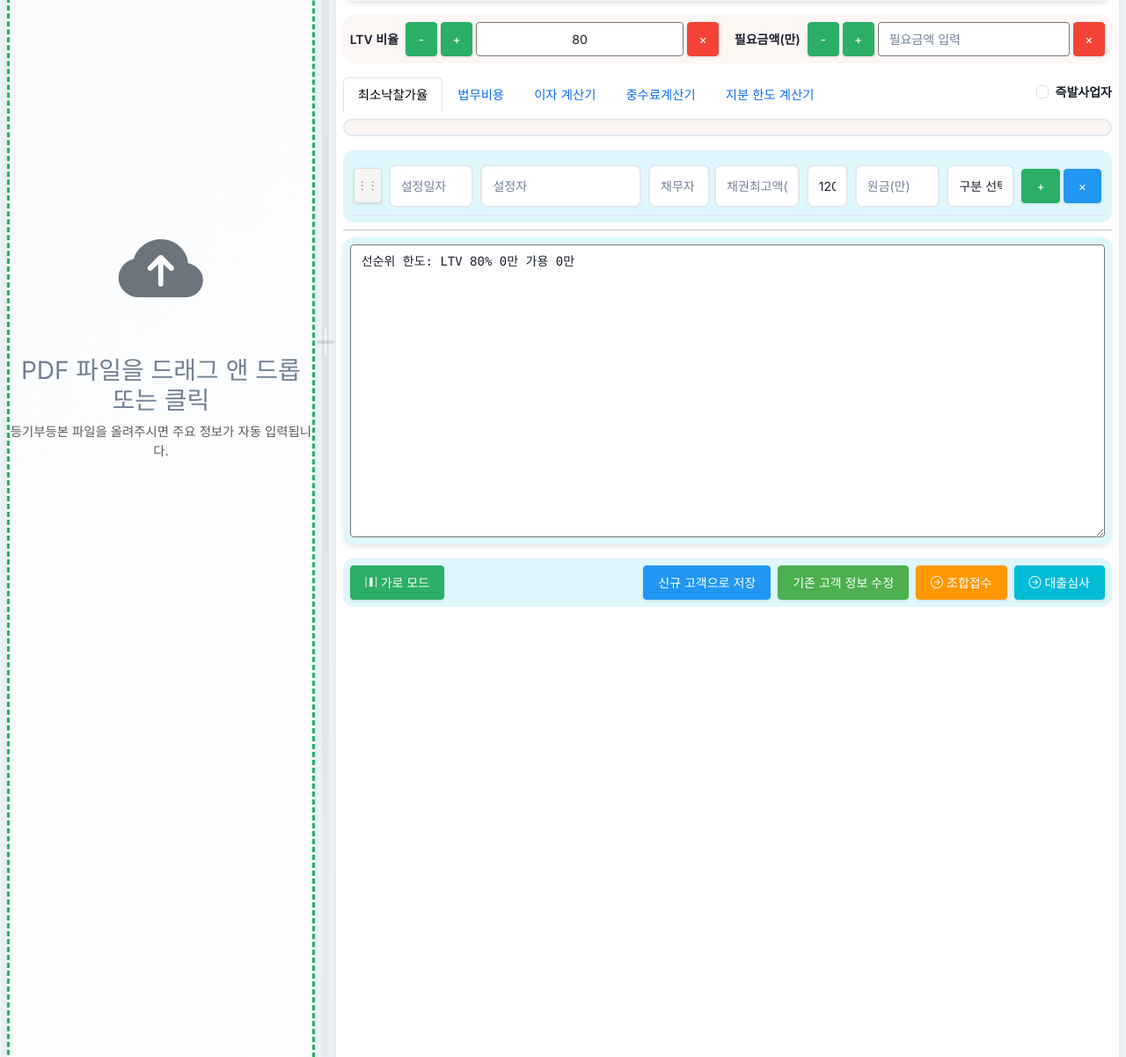
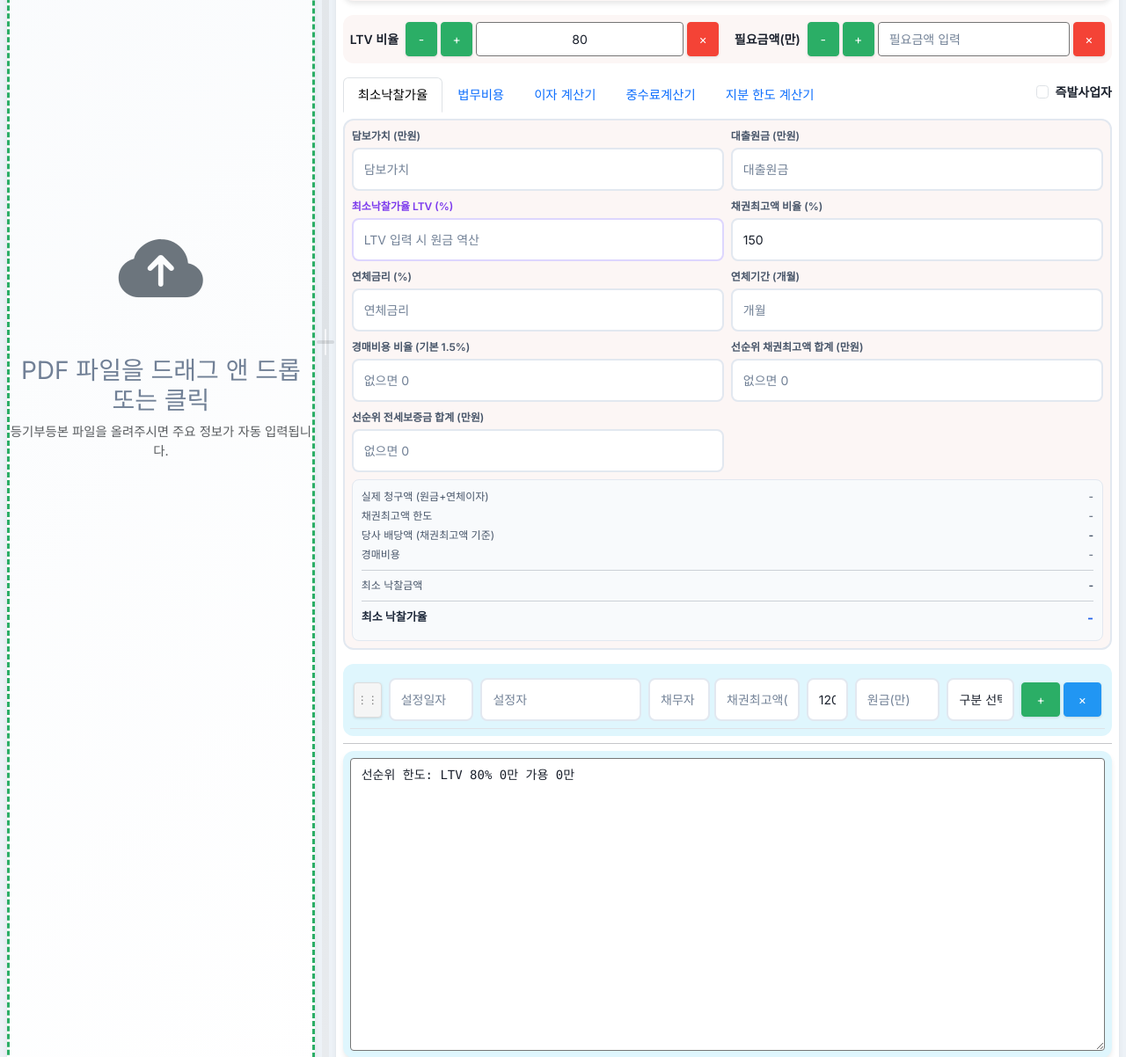
Before and after one commit to young626-jang/ltv_flask_, a Flask app: page / in a window 1280 px wide. Shown: the part 513-1715 px from the top of the page at 88% size. Run offline with Flask 3, Linux system fonts and the light colour scheme; data that the repository does not hold is empty; some libraries are stand-ins or nearby versions.

Commit message:
Update entry.html

```diff
--- a/templates/entry.html
+++ b/templates/entry.html
@@ -511,16 +511,20 @@
                 <!-- ====================================================== -->
                 <!-- 최소낙찰가율 계산기 탭 -->
                 <!-- ====================================================== -->
-                <div class="tab-pane fade" id="min-bid-tab-pane" role="tabpanel" style="margin: -0.5rem; padding: 0.5rem;">
+                <div class="tab-pane fade show active" id="min-bid-tab-pane" role="tabpanel" style="margin: -0.5rem; padding: 0.5rem;">
                     <div style="font-size: 13px;">
                         <div class="row g-2 mb-2">
                             <div class="col-6">
                                 <label class="form-label mb-1" style="font-size: 12px; color: #475569;">담보가치 (만원)</label>
-                                <input type="text" class="form-control form-control-sm" id="bid_collateral" placeholder="담보가치" oninput="calcMinBidRate()">
+                                <input type="text" class="form-control form-control-sm" id="bid_collateral" placeholder="담보가치" oninput="fmtComma(this); calcMinBidRate()">
                             </div>
                             <div class="col-6">
                                 <label class="form-label mb-1" style="font-size: 12px; color: #475569;">대출원금 (만원)</label>
-                                <input type="text" class="form-control form-control-sm" id="bid_principal" placeholder="대출원금" oninput="calcMinBidRate()">
+                                <input type="text" class="form-control form-control-sm" id="bid_principal" placeholder="대출원금" oninput="fmtComma(this); bid_clearLtv(); calcMinBidRate()">
+                            </div>
+                            <div class="col-6">
+                                <label class="form-label mb-1" style="font-size: 12px; color: #7C3AED; font-weight: 600;">최소낙찰가율 LTV (%)</label>
+                                <input type="text" class="form-control form-control-sm" id="bid_ltv" placeholder="LTV 입력 시 원금 역산" oninput="bid_clearPrincipal(); calcMinBidRate()" style="border-color: #DDD6FE;">
                             </div>
                             <div class="col-6">
                                 <label class="form-label mb-1" style="font-size: 12px; color: #475569;">채권최고액 비율 (%)</label>
@@ -535,16 +539,16 @@
                                 <input type="text" class="form-control form-control-sm" id="bid_overdue_months" placeholder="개월" oninput="calcMinBidRate()">
                             </div>
                             <div class="col-6">
-                                <label class="form-label mb-1" style="font-size: 12px; color: #475569;">경매비용 비율 (%)</label>
-                                <input type="text" class="form-control form-control-sm" id="bid_auction_cost_rate" placeholder="1.5" value="1.5" oninput="calcMinBidRate()">
+                                <label class="form-label mb-1" style="font-size: 12px; color: #475569;">경매비용 비율 (기본 1.5%)</label>
+                                <input type="text" class="form-control form-control-sm" id="bid_auction_cost_rate" placeholder="없으면 0" oninput="calcMinBidRate()">
                             </div>
                             <div class="col-6">
                                 <label class="form-label mb-1" style="font-size: 12px; color: #475569;">선순위 채권최고액 합계 (만원)</label>
-                                <input type="text" class="form-control form-control-sm" id="bid_senior_maxamt" placeholder="없으면 0" oninput="calcMinBidRate()">
+                                <input type="text" class="form-control form-control-sm" id="bid_senior_maxamt" placeholder="없으면 0" oninput="fmtComma(this); calcMinBidRate()">
                             </div>
                             <div class="col-6">
                                 <label class="form-label mb-1" style="font-size: 12px; color: #475569;">선순위 전세보증금 합계 (만원)</label>
-                                <input type="text" class="form-control form-control-sm" id="bid_senior_lease" placeholder="없으면 0" oninput="calcMinBidRate()">
+                                <input type="text" class="form-control form-control-sm" id="bid_senior_lease" placeholder="없으면 0" oninput="fmtComma(this); calcMinBidRate()">
                             </div>
                         </div>
 
@@ -569,6 +573,14 @@
                                 <div class="col-6" style="font-size: 13px; color: #1e293b; font-weight: 700;">최소 낙찰가율</div>
                                 <div class="col-6 text-end" id="bid_result_rate" style="font-size: 15px; font-weight: 700; color: #2563EB;">-</div>
                                 <div class="col-12 mt-1" id="bid_result_safety" style="text-align: center; font-weight: 600; font-size: 12px;"></div>
+                                <div id="bid_rev_row" style="display:none; width:100%; margin-top:6px; background:#F5F3FF; border:1px solid #DDD6FE; border-radius:6px; padding:8px;">
+                                    <div class="row g-1">
+                                        <div class="col-6" style="color:#7C3AED; font-weight:600;">역산 대출원금</div>
+                                        <div class="col-6 text-end" id="bid_rev_principal" style="color:#7C3AED; font-weight:800; font-size:15px;">-</div>
+                                        <div class="col-6" style="font-size:11px; color:#94A3B8;">채권최고액</div>
+                                        <div class="col-6 text-end" id="bid_rev_maxamt" style="font-size:11px; color:#94A3B8;">-</div>
+                                    </div>
+                                </div>
                             </div>
                         </div>
                     </div>
@@ -1478,17 +1490,68 @@ function updatePrepayUI(fee, days) {
     document.getElementById('prepay-result-days').innerText = days + '일';
 }
 
+function fmtComma(el) {
+    const raw = el.value.replace(/,/g, '');
+    if (raw !== '' && !isNaN(raw)) el.value = parseInt(raw).toLocaleString();
+}
+
+function bid_clearLtv() {
+    document.getElementById('bid_ltv').value = '';
+    document.getElementById('bid_rev_row').style.display = 'none';
+}
+
+function bid_clearPrincipal() {
+    document.getElementById('bid_principal').value = '';
+}
+
 function calcMinBidRate() {
     const collateral = parseFloat(document.getElementById('bid_collateral').value.replace(/,/g, '')) || 0;
-    const principal = parseFloat(document.getElementById('bid_principal').value.replace(/,/g, '')) || 0;
     const maxAmtRatio = parseFloat(document.getElementById('bid_maxamt_ratio').value) || 150;
     const overdueRate = parseFloat(document.getElementById('bid_overdue_rate').value) || 0;
     const overdueMonths = parseFloat(document.getElementById('bid_overdue_months').value) || 0;
     const auctionCostRateRaw = document.getElementById('bid_auction_cost_rate').value.trim();
-    const auctionCostRate = auctionCostRateRaw === '' ? 1.5 : (parseFloat(auctionCostRateRaw) || 0);
+    const auctionCostRate = parseFloat(auctionCostRateRaw) || 0;
     const seniorMaxAmt = parseFloat(document.getElementById('bid_senior_maxamt').value.replace(/,/g, '')) || 0;
     const seniorLease = parseFloat(document.getElementById('bid_senior_lease').value.replace(/,/g, '')) || 0;
-
+    const seniorTotal = seniorMaxAmt + seniorLease;
+    const auctionCost = collateral * (auctionCostRate / 100);
+    const fmt = n => Math.floor(n).toLocaleString() + '만원';
+
+    // LTV 역산 모드
+    const ltvInput = parseFloat(document.getElementById('bid_ltv').value) || 0;
+    if (collateral > 0 && ltvInput > 0) {
+        // 역산: 원금 = (담보가치 × LTV% - 경매비용 - 선순위) ÷ 채권최고액비율%
+        const totalNeededRev = collateral * (ltvInput / 100);
+        const maxAmtRev = totalNeededRev - auctionCost - seniorTotal;
+        const principalRev = maxAmtRev / (maxAmtRatio / 100);
+
+        document.getElementById('bid_rev_principal').textContent = fmt(principalRev);
+        document.getElementById('bid_rev_maxamt').textContent = fmt(maxAmtRev);
+        document.getElementById('bid_rev_row').style.display = '';
+
+        // 정방향 계산도 역산된 원금으로 표시
+        const interest = principalRev * (overdueRate / 100) * (overdueMonths / 12);
+        const actualClaim = principalRev + interest;
+        document.getElementById('bid_result_claim').textContent = fmt(actualClaim);
+        document.getElementById('bid_result_maxamt').textContent = fmt(maxAmtRev);
+        document.getElementById('bid_result_dividend').textContent = fmt(maxAmtRev);
+        document.getElementById('bid_result_auctioncost').textContent = fmt(auctionCost);
+        const seniorLabelEl = document.getElementById('bid_result_senior_label');
+        const seniorEl = document.getElementById('bid_result_senior');
+        if (seniorTotal > 0) { seniorLabelEl.style.display = ''; seniorEl.style.display = ''; seniorEl.textContent = fmt(seniorTotal); }
+        else { seniorLabelEl.style.display = 'none'; seniorEl.style.display = 'none'; }
+        document.getElementById('bid_result_total').textContent = fmt(totalNeededRev);
+        document.getElementById('bid_result_rate').textContent = ltvInput.toFixed(1) + '%';
+        const safetyEl = document.getElementById('bid_result_safety');
+        if (ltvInput <= 70) { safetyEl.style.color = '#059669'; safetyEl.textContent = '✅ 안전 (최소낙찰가율 70% 이하)'; }
+        else if (ltvInput <= 80) { safetyEl.style.color = '#D97706'; safetyEl.textContent = '⚠️ 주의 (최소낙찰가율 70~80%)'; }
+        else { safetyEl.style.color = '#DC2626'; safetyEl.textContent = '🔴 위험 (최소낙찰가율 80% 초과)'; }
+        return;
+    }
+
+    document.getElementById('bid_rev_row').style.display = 'none';
+
+    const principal = parseFloat(document.getElementById('bid_principal').value.replace(/,/g, '')) || 0;
     if (collateral <= 0 || principal <= 0) {
         return;
     }
@@ -1505,19 +1568,11 @@ function calcMinBidRate() {
     // 당사 배당액 = 채권최고액 기준
     const dividend = maxAmtLimit;
 
-    // 경매비용 = 담보가치 × 경매비용 비율
-    const auctionCost = collateral * (auctionCostRate / 100);
-
-    // 선순위 배당 합계
-    const seniorTotal = seniorMaxAmt + seniorLease;
-
     // 최소 낙찰금액 = 채권최고액 + 경매비용 + 선순위
     const totalNeeded = dividend + auctionCost + seniorTotal;
 
     // 최소 낙찰가율
     const minBidRate = (totalNeeded / collateral) * 100;
-
-    const fmt = n => Math.floor(n).toLocaleString() + '만원';
 
     document.getElementById('bid_result_claim').textContent = fmt(actualClaim);
     document.getElementById('bid_result_maxamt').textContent = fmt(maxAmtLimit);
```
